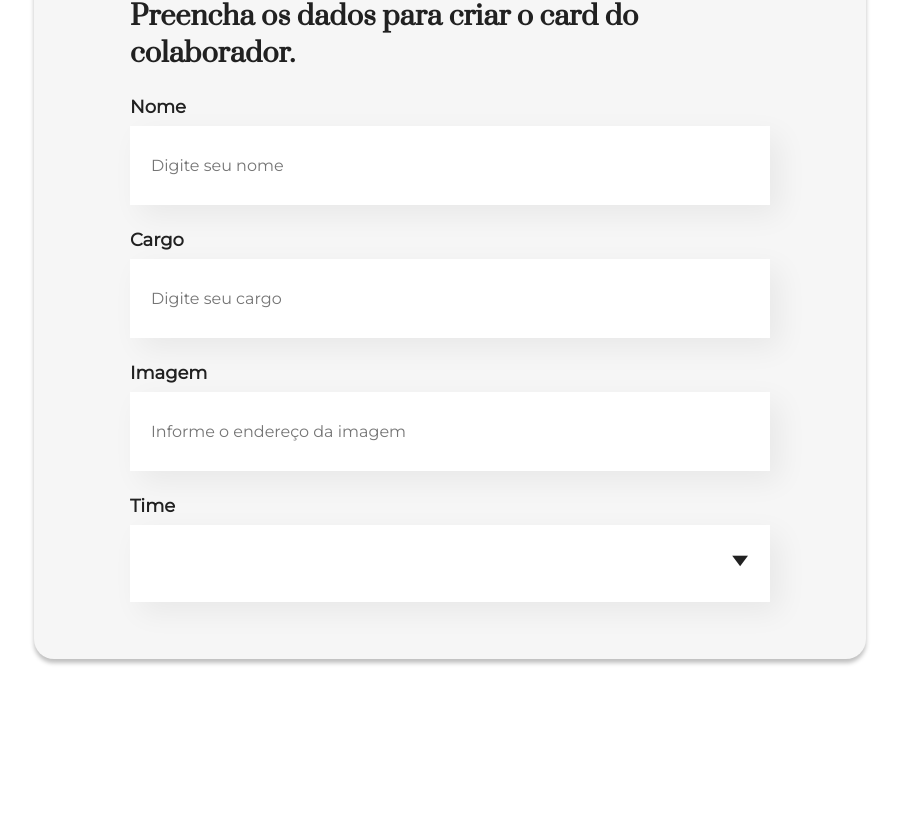
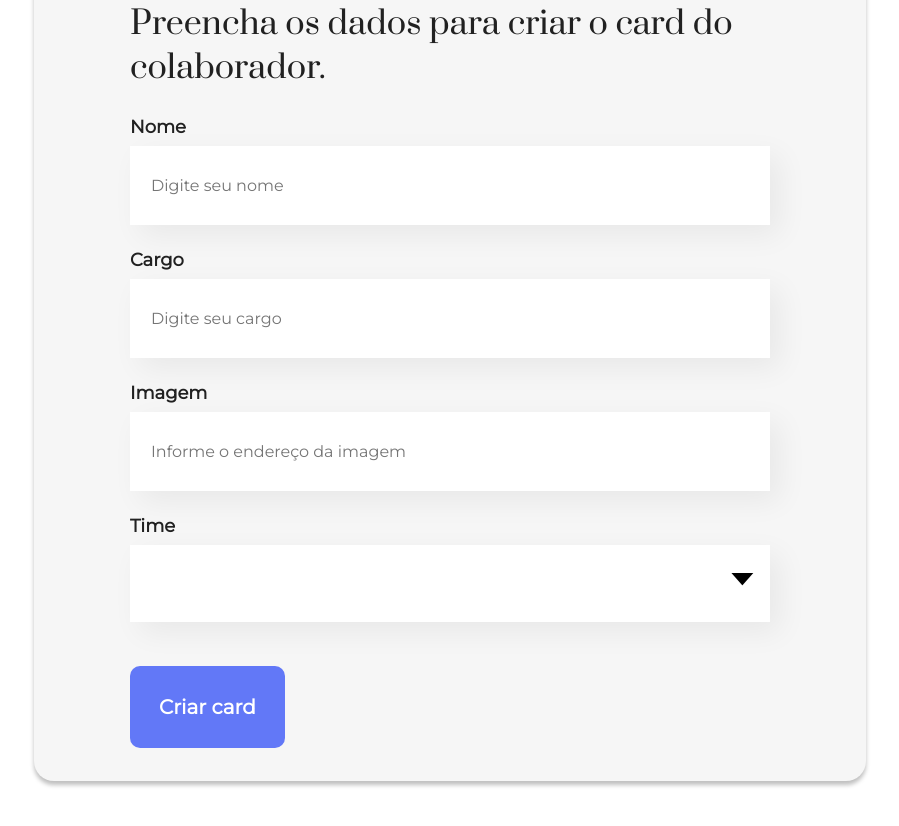
Before and after one commit to jeff-pedro/learn-react-organo, a JavaScript app: page / in a window 1280 px wide. Shown: the part 632-1458 px from the top of the page, without its empty margins (190-1089 px from the left). Before the commit the page ends 1371 px from the top, so only its background shows below. Built offline with nearby package versions, Linux system fonts and the light colour scheme; the HTML template or start-up script is replaced by a standard one.

Commit message:
adicionando o componente Botão

```diff
--- /dev/null
+++ b/src/componentes/Botao/Botao.css
@@ -0,0 +1,20 @@
+@import url('https://fonts.googleapis.com/css2?family=Montserrat:ital,wght@0,400,600;1,400,600&display=swap');
+
+.botao {
+  padding: 29px;
+  margin-top: 20px;
+  border: none;
+  border-radius: 10px;
+
+  font-family: "Montserrat", sans-serif;
+  font-weight: 700;
+  font-size: 20px;
+  color: #FFF;
+
+  background-color: #6278F7;
+  cursor: pointer;
+}
+
+.botao:hover {
+  color: #95FFD4
+}
--- /dev/null
+++ b/src/componentes/Botao/index.js
@@ -0,0 +1,7 @@
+import './Botao.css'
+
+const Botao = (props) => {
+  return (<button className='botao'>{props.btnNome}</button>);
+}
+
+export default Botao;
--- a/src/componentes/Formulario/Formulario.css
+++ b/src/componentes/Formulario/Formulario.css
@@ -9,11 +9,15 @@
 .formulario form {
   width: 50%;
   padding: 33px 96px;
-  font-family: "Prata", serif;
-  font-size: 18px;
-  color: #212121;
-  background-color: #F6F6F6;
   border: none;
   border-radius: 20px;
+  background-color: #F6F6F6;
   box-shadow: 0 4px 4px rgba(0, 0, 0, 0.25);
 }
+
+.formulario h2 {
+  font-family: "Prata", serif;
+  font-weight: 400;
+  font-size: 32px;
+  color: #212121;
+}
--- a/src/componentes/Formulario/index.js
+++ b/src/componentes/Formulario/index.js
@@ -1,6 +1,7 @@
 import './Formulario.css';
 import CampoTexto from "../CampoTexto";
 import ListaSuspensa from '../ListaSuspensa';
+import Botao from '../Botao';
 
 const Formulario = () => {
   const itens = [
@@ -22,17 +23,7 @@ const Formulario = () => {
         <CampoTexto label="Cargo" placeholder="Digite seu cargo" />
         <CampoTexto label="Imagem" placeholder="Informe o endereço da imagem" />
         <ListaSuspensa label="Time" itens={itens}/>
-
-        {/* <div>
-          <label for="select-time">Time</label>
-          <select name="select-time">
-            <option value="programacao">Programação</option>
-            <option value="front-end">Front-End</option>
-            <option value="back-end">Back-End</option>
-            <option value="data-science">Data Science</option>
-          </select>
-        </div>
-        <button type="submit">Criar card</button> */}
+        <Botao action="submit" btnNome="Criar card" />
       </form>
     </section>
   );
```
